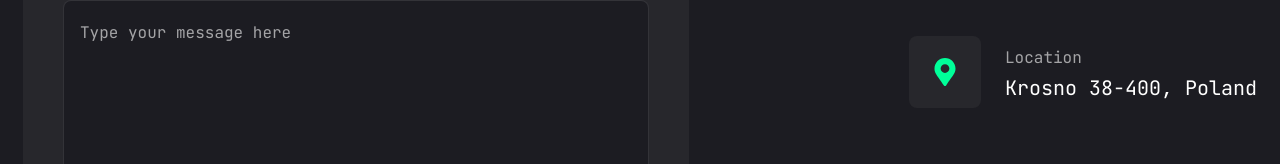
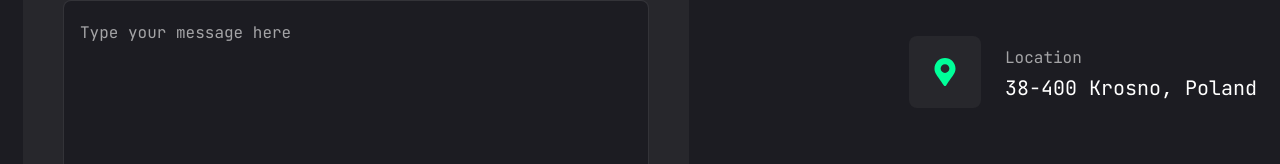
Before and after one commit to admitruk237/andrii-portfolio, a Next.js app: page /contact in a window 1280 px wide. Shown: the part 580-744 px from the top of the page. Built offline with nearby package versions, Linux system fonts and the light colour scheme.

Commit message:
aded type for info

```diff
--- a/const/info.js
+++ b/const/info.js
@@ -5,15 +5,18 @@ export const info = [
     icon: <FaPhoneAlt />,
     title: 'Phone',
     description: '(+48) 516 626 351',
+    type: 'phone',
   },
   {
     icon: <FaEnvelope />,
     title: 'Email',
     description: 'admitruk237@gmail.com',
+    type: 'email',
   },
   {
     icon: <FaMapMarkerAlt />,
     title: 'Location',
-    description: 'Krosno 38-400, Poland',
+    description: '38-400 Krosno, Poland',
+    type: 'location',
   },
 ];
```
